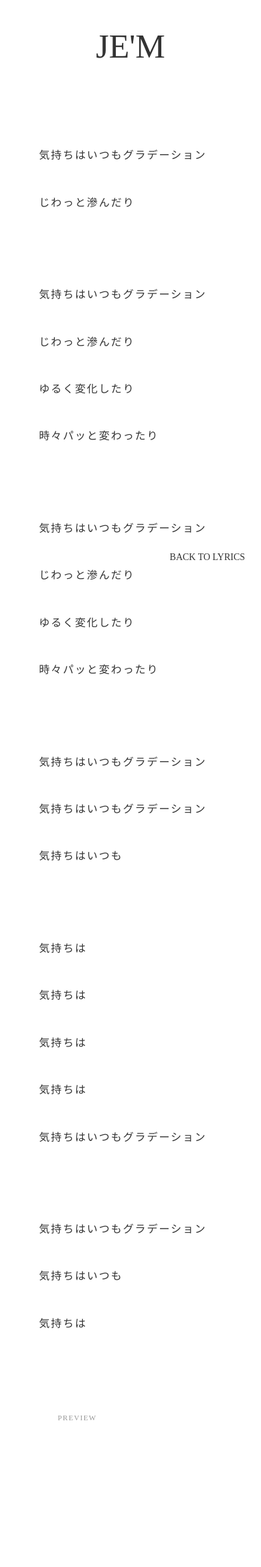
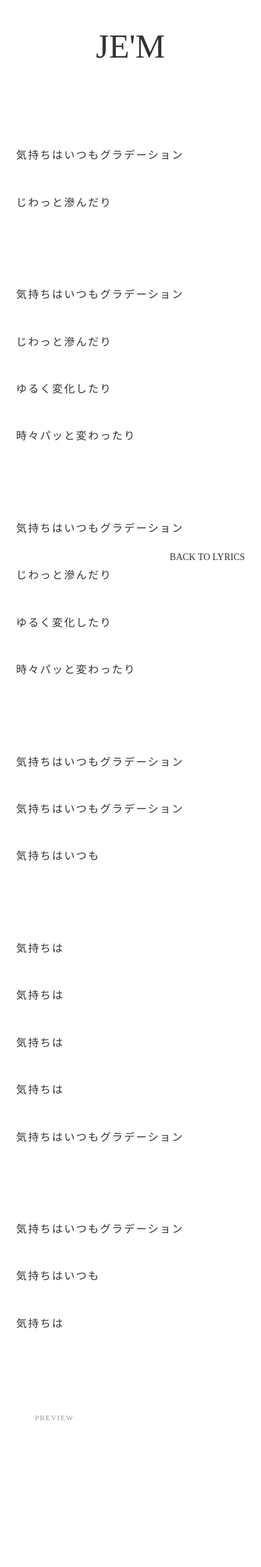
Before and after one commit to ohlucinda/jemlyrics, a Jekyll site: the page built from _posts/2026-04-10-気持ちはいつも 2.md, in a window 390 px wide. Shown: the whole page at 67% size. Built offline with Jekyll 4.4.1, drawn with Linux system fonts in a browser that asks for light colours; some web fonts are replaced.

Commit message:
Update lyrics.html

```diff
--- a/_layouts/lyrics.html
+++ b/_layouts/lyrics.html
@@ -53,7 +53,7 @@ a { text-decoration: none; color: inherit; }
     font-size: 16px;         /* スマホ版も一覧と同じ数値 */
     width: 100%;
     margin-left: 0;
-    padding-left: 10%;
+    padding-left: 0%;
   }
   .back { bottom: 60px; right: 24px; }
   .back a { font-size: 14px; }
```
